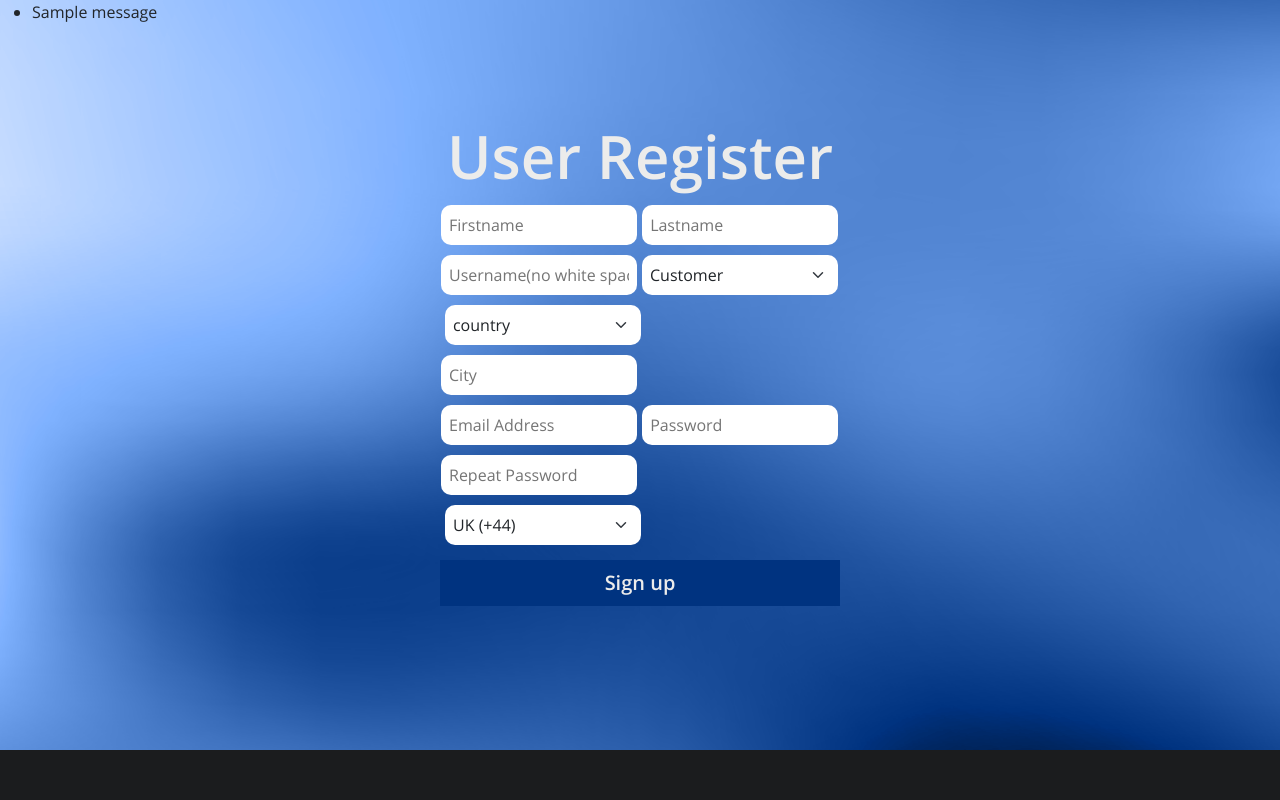
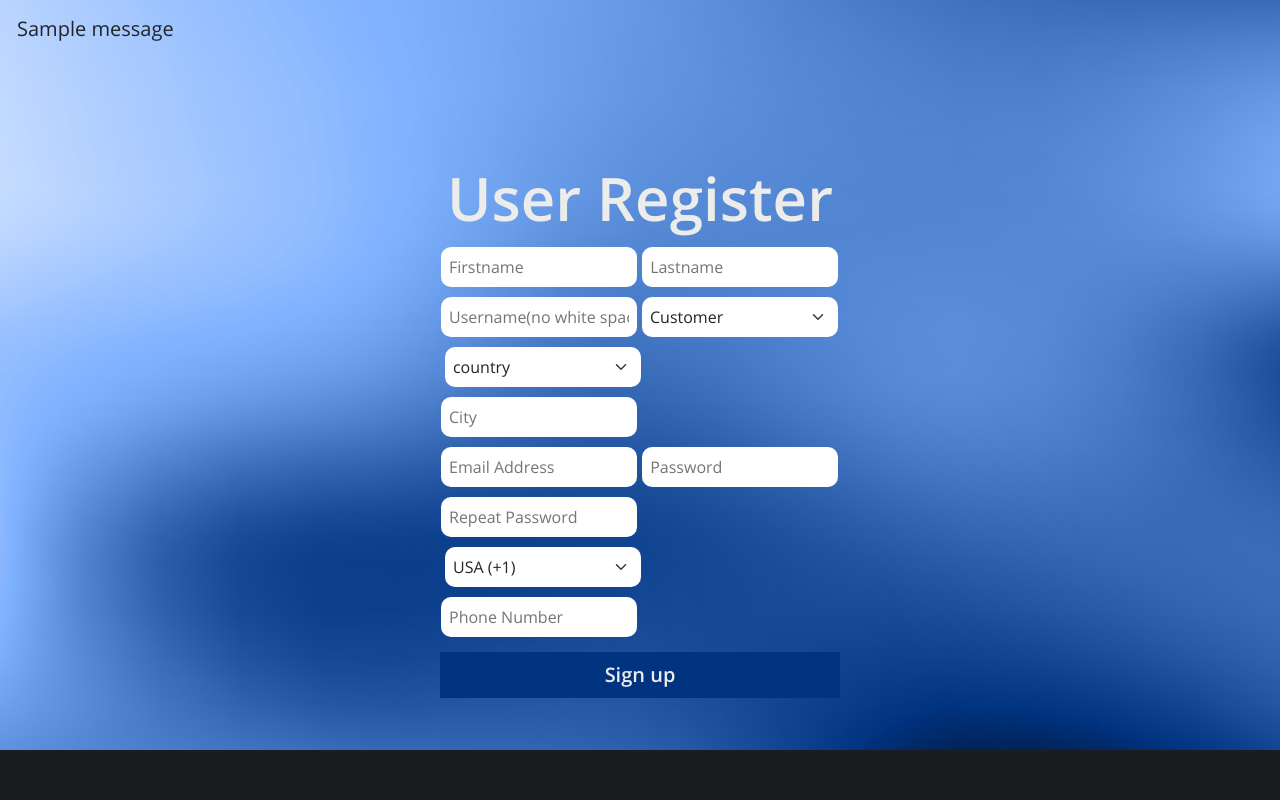
Before and after one commit to yazdan-hka/barber-house, a Django app: page /user/register/ in a window 1280 px wide. Run offline with Django 4.2, Linux system fonts and the light colour scheme; tables that the repository leaves empty hold one stand-in row (values such as "Sample post"); one stand-in notice (Sample message) is shown; some libraries are stand-ins or nearby versions.

Commit message:
incompelete username validation, message progress, views.py form submission progress.

```diff
--- a/main/models.py
+++ b/main/models.py
@@ -7,8 +7,8 @@ from django.contrib.auth.models import auth
 # Create your models here.
 
 types = (
-    ('braider', 'braider'),
-    ('customer', 'customer')
+    ('c', 'braider'),
+    ('b', 'customer')
 )
 
 
--- a/templates/register.html
+++ b/templates/register.html
@@ -14,18 +14,23 @@
     <link rel="stylesheet" href="{% static 'styles/responsive.css' %}">
     <script src="{% static 'scripts/all.min.js' %}"></script>
     <title>Hairstyles</title>
+
 </head>
 
 <body>
 
     <section class="sec-17 overflow-hidden">
+
+        <div class="alert">
+<!-- {% if message.tags %} class="{{message.tag}}"{% endif %}>-->
         {% if messages %}
-        <ul class="messages">
             {% for message in messages %}
-            <li{% if message.tags %} class="{{ message.tags }}"{% endif %}>{{ message }}</li>
+
+             <h5 {% if message.tags %} class="{{message.tag}}"{% endif %}>{{ message }}</h5>
+
             {% endfor %}
-        </ul>
         {% endif %}
+        </div>
         <div class="register">
             <div class="user-login">
                 <i class="fa-regular fa-user"></i>
@@ -52,9 +57,8 @@
                 {{ form.password1 }}
                 {{ form.password2 }}
 
-
                 {{ form.phone_code }}
-                {{ form.phone_num }}
+                {{ form.phone_number }}
 
                 <button class="login-button">Sign up</button>
             </form>
--- a/user/forms.py
+++ b/user/forms.py
@@ -1,6 +1,6 @@
 from django import forms
 from main.models import Braider
-
+from django.core.exceptions import ValidationError
 
 class Registration(forms.ModelForm):
 
@@ -19,6 +19,7 @@ class Registration(forms.ModelForm):
                   ]
 
     def validate_password(value):
+
         number = '0123456789'
         chars = 'abcdefghijklmnopqrstuvwxyz'
         cap_chars = 'ABCDEFGHIJKLMNOPQRSTUVWXYZ'
@@ -63,9 +64,19 @@ class Registration(forms.ModelForm):
                                   'and special characters in the length of 8 or more? '.title(),
                                   params={'value': value})
 
+    def validate_username(value):
+        chars = 'ABCDEFGHIJKLMNOPQRSTUVWXYZabcdefghijklmnopqrstuvwxyz0123456_789'
+        for i in value:
+            if i not in chars:
+                raise ValidationError('Invalid Username. be sure that your username includes only capital and small'
+                                      'letters, numbers, and underscores(_).')
+
+
+
     acc_types = (('c', 'Customer'), ('b', 'Braider'))
-    phone_codes = (('44', 'UK (+44)'),
+    phone_codes = (
                     ('1', 'USA (+1)'),
+                    ('44', 'UK (+44)'),
                     ('213', 'Algeria (+213)'),
                     ('376', 'Andorra (+376)'),
                     ('244', 'Angola (+244)'),
@@ -561,7 +572,7 @@ class Registration(forms.ModelForm):
         strip=True,
         label='',
         required=True,
-        validators=[],
+        validators=[validate_username],
         widget=forms.TextInput(attrs={'class': 'text', 'placeholder': 'Username(no white space)'})
     )
     insta_id = forms.CharField(
@@ -590,7 +601,6 @@ class Registration(forms.ModelForm):
         required=True,
         max_length=120,
         min_length=8,
-        validators=[validate_password]
     )
     phone_code = forms.ChoiceField(
         choices=phone_codes,
--- a/user/views.py
+++ b/user/views.py
@@ -50,8 +50,18 @@ def register(request):
     #     messages.add_message(request, messages.INFO, "Hello world.")
     #
     #     return redirect(reverse("register"))
-
-    form = Registration()
+    if request.method == 'POST':
+        form = Registration(request.POST)
+        if form.is_valid():
+            print('form is valid bitch')
+            return redirect('profile')
+        else:
+            for field_name, errors in form.errors.items():
+                for error in errors:
+                    messages.error(request, f'{field_name}: {error}')
+            return redirect('register')
+    else:
+        form = Registration()
 
     context = {'form': form}
 
```
